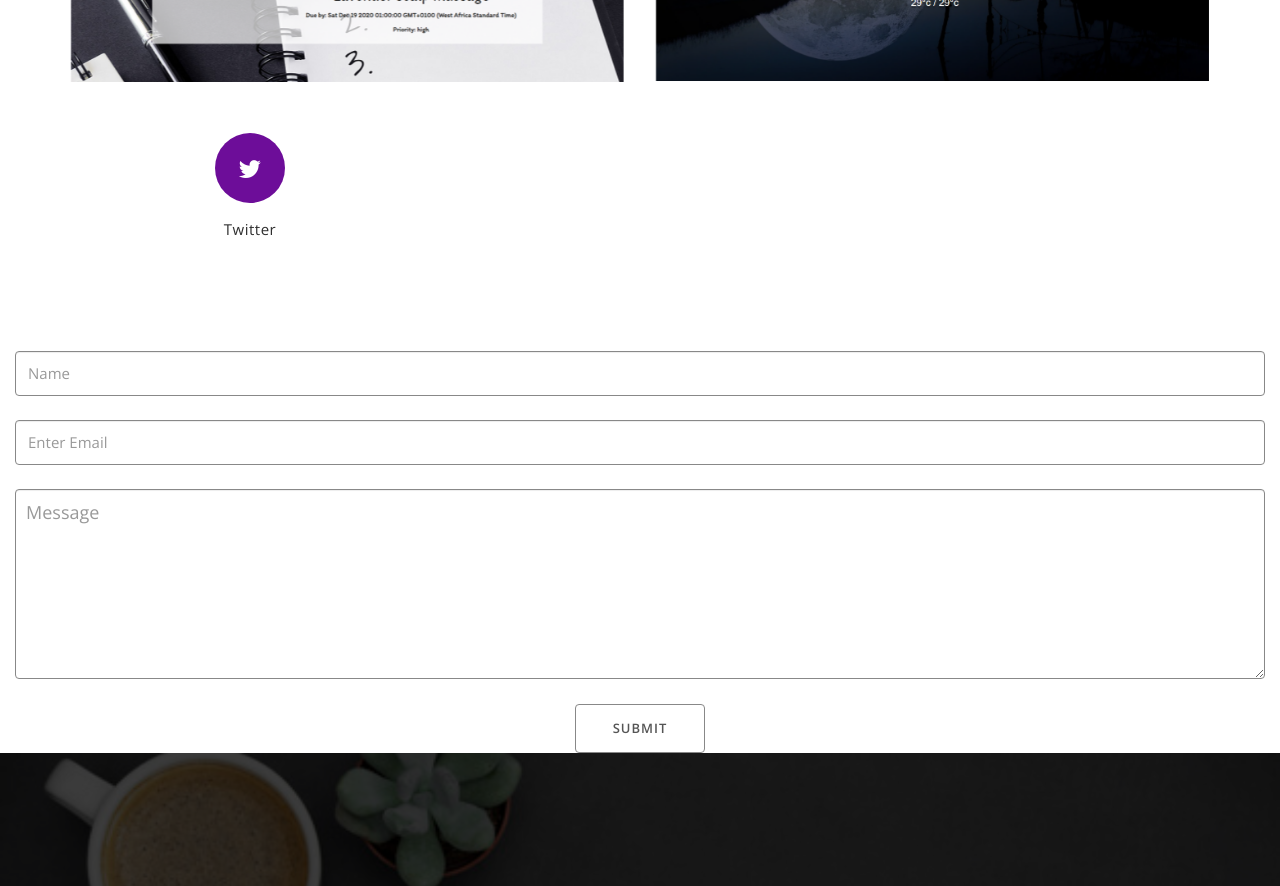
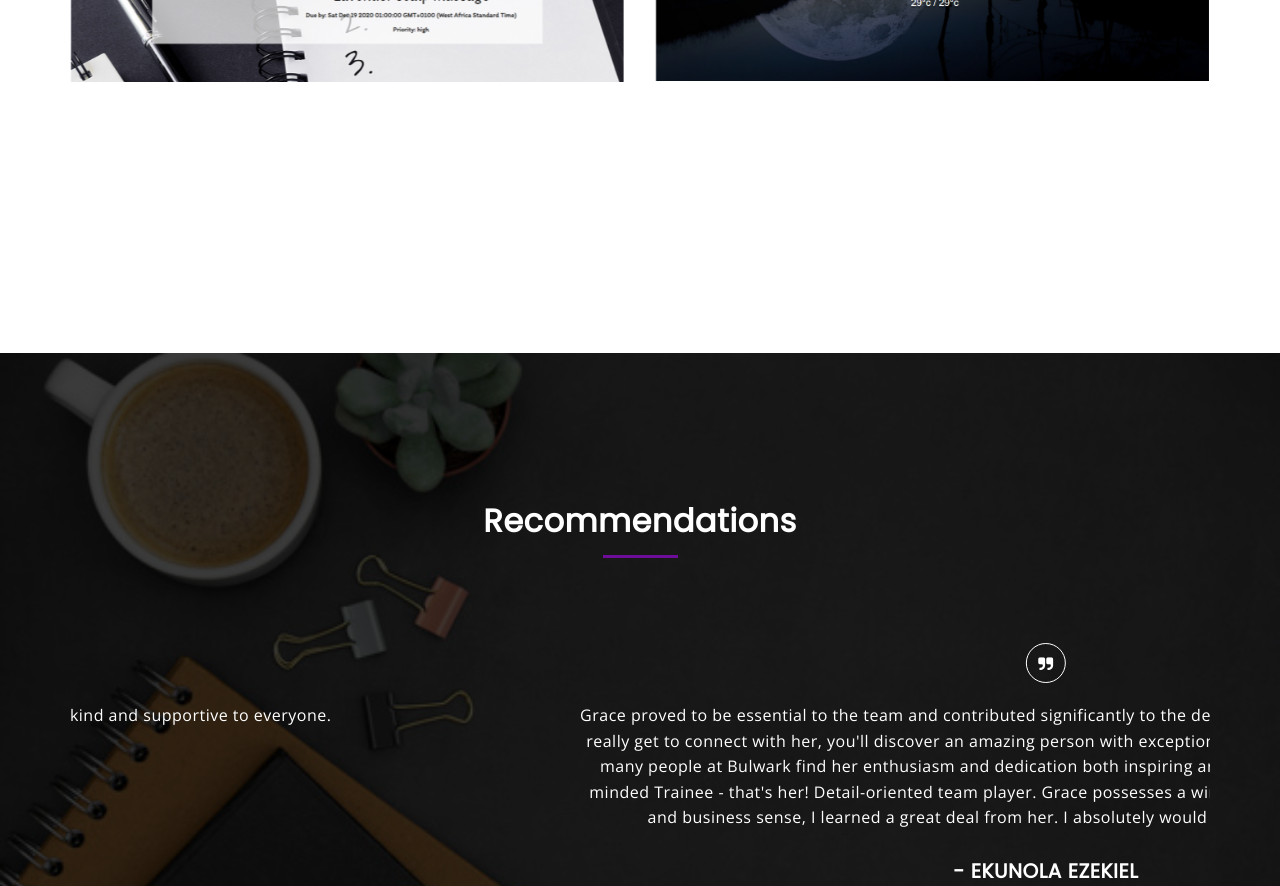
Before and after one commit to Temmarie/temmarie.github.io, a plain HTML site: page index.html in a window 1280 px wide. Shown: the part 3340-4226 px from the top of the page. Drawn offline with nearby package versions, Linux system fonts and the light colour scheme.

Commit message:
Made Career Coach requested changes

```diff
--- a/index.html
+++ b/index.html
@@ -362,47 +362,9 @@
             <!-- End Portfolio Content -->
 
 
-            <div class="col-sm-4">
-              <div class="mu-contact-top-single">
-                <a href="https://twitter.com/TemmarieW" target="_blank">
-                  <div class="mu-icon"><i class="fa fa-twitter"></i></div>
-                  <p>
-                    Twitter
-              </div>
-              </p>
-              </a>
-            </div>
+
           </div>
-
-
         </div>
-      </div>
-      </div>
-
-      <div class="col-md-12">
-        <div class="mu-contact-bottom">
-          <div id="form-messages"></div>
-          <form id="ajax-contact" method="post" action="mailer.php" class="mu-contact-form">
-            <div class="form-group">
-              <input type="text" class="form-control" placeholder="Name" id="name" name="name" required>
-            </div>
-            <div class="form-group">
-              <input type="email" class="form-control" placeholder="Enter Email" id="email" name="email" required>
-            </div>
-            <div class="form-group">
-              <textarea class="form-control" placeholder="Message" id="message" name="message" required></textarea>
-            </div>
-            <button type="submit" class="mu-send-msg-btn"><span>SUBMIT</span></button>
-          </form>
-        </div>
-      </div>
-
-      </div>
-      </div>
-      <!-- End Contact Content -->
-
-      </div>
-      </div>
     </section>
     <!-- End Portfolio -->
 
```
